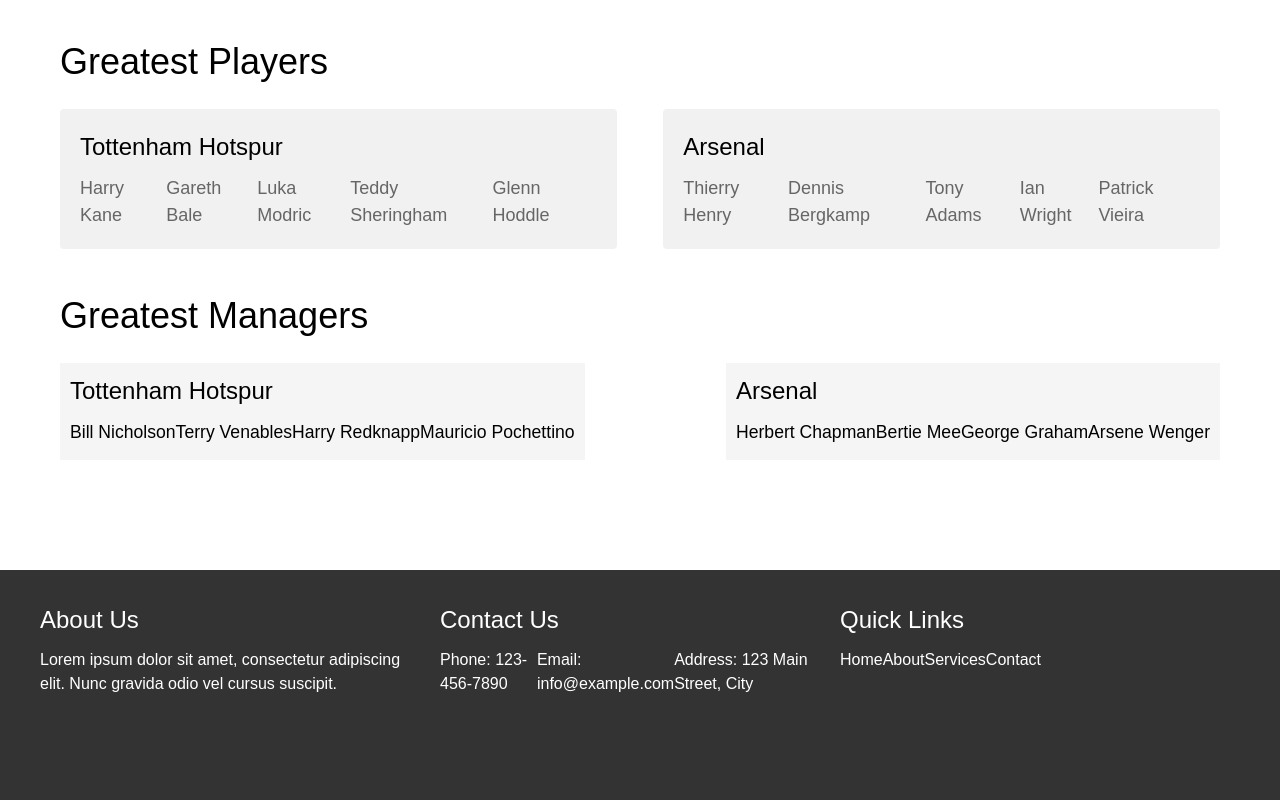
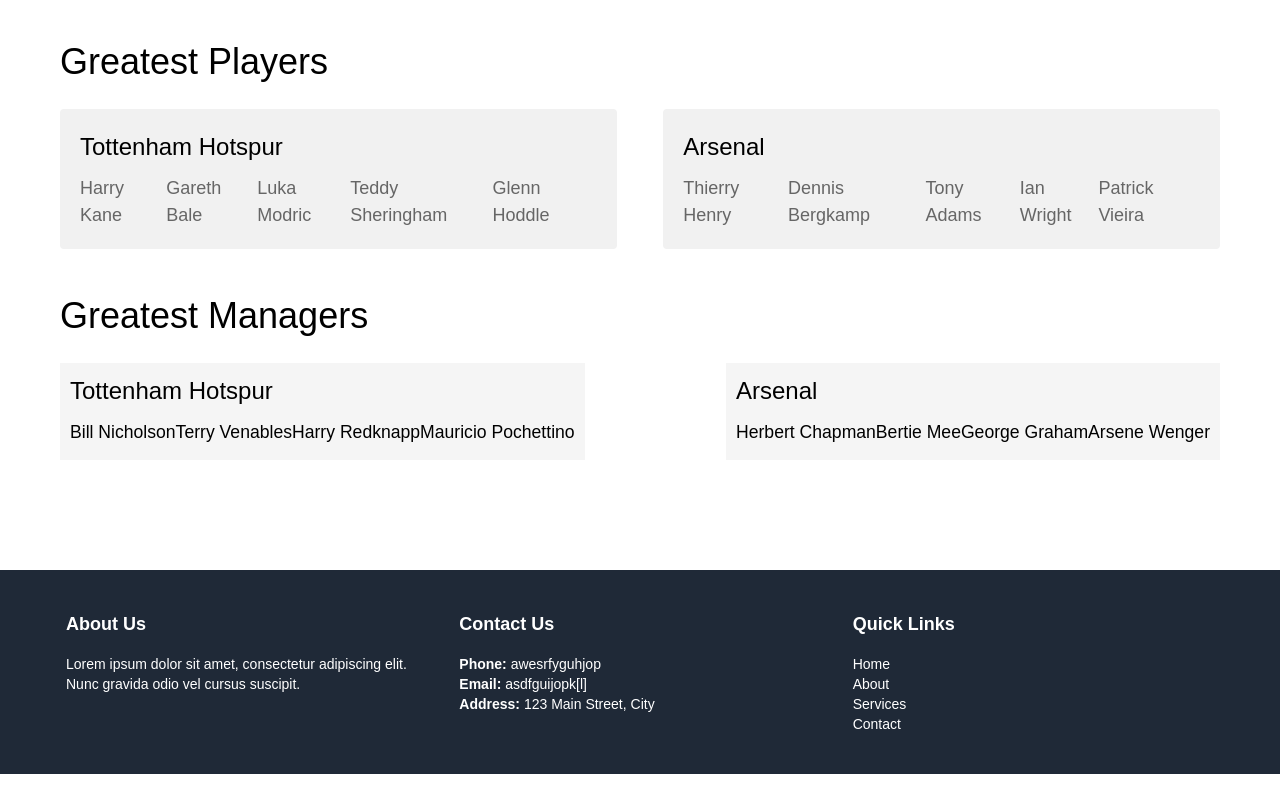
Before and after one commit to Eric-MK/front-endsclcertproject, a Vue app: page /home in a window 1280 px wide. Shown: the part 950-1750 px from the top of the page. After the commit the page ends 1724 px from the top, so only its background shows below. Built offline with nearby package versions, Linux system fonts and the light colour scheme.

Commit message:
modified

```diff
--- a/src/views/Footer.vue
+++ b/src/views/Footer.vue
@@ -1,88 +1,54 @@
 <template>
-    <footer class="footer">
-      <div class="footer-container">
-        <div class="footer-section">
-          <h4>About Us</h4>
-          <p>Lorem ipsum dolor sit amet, consectetur adipiscing elit. Nunc gravida odio vel cursus suscipit.</p>
-          <div class="social-icons">
-            <a href="#"><i class="fab fa-facebook"></i></a>
-            <a href="#"><i class="fab fa-twitter"></i></a>
-            <a href="#"><i class="fab fa-instagram"></i></a>
+  <footer class="bg-gray-800 text-white py-10">
+    <div class="container mx-auto px-4">
+      <div class="grid grid-cols-1 md:grid-cols-3 gap-8">
+        <div>
+          <h4 class="text-lg font-bold mb-4">About Us</h4>
+          <p class="text-sm">Lorem ipsum dolor sit amet, consectetur adipiscing elit. Nunc gravida odio vel cursus suscipit.</p>
+          <div class="social-icons mt-4">
+            <a href="#" class="mr-2"><i class="fab fa-facebook text-white"></i></a>
+            <a href="#" class="mr-2"><i class="fab fa-twitter text-white"></i></a>
+            <a href="#" class="mr-2"><i class="fab fa-instagram text-white"></i></a>
           </div>
         </div>
-        <div class="footer-section">
-          <h4>Contact Us</h4>
-          <ul>
-            <li>Phone: 123-456-7890</li>
-            <li>Email: info@example.com</li>
-            <li>Address: 123 Main Street, City</li>
+        <div>
+          <h4 class="text-lg font-bold mb-4">Contact Us</h4>
+          <ul class="contacts text-sm">
+            <li><strong>Phone:</strong> awesrfyguhjop</li>
+            <li><strong>Email:</strong> asdfguijopk[l]</li>
+            <li><strong>Address:</strong> 123 Main Street, City</li>
           </ul>
         </div>
-        <div class="footer-section">
-          <h4>Quick Links</h4>
-          <ul>
-            <li><a href="#">Home</a></li>
-            <li><a href="#">About</a></li>
-            <li><a href="#">Services</a></li>
-            <li><a href="#">Contact</a></li>
+        <div>
+          <h4 class="text-lg font-bold mb-4">Quick Links</h4>
+          <ul class="quick text-sm">
+            <li><a href="#" class="text-white">Home</a></li>
+            <li><a href="#" class="text-white">About</a></li>
+            <li><a href="#" class="text-white">Services</a></li>
+            <li><a href="#" class="text-white">Contact</a></li>
           </ul>
         </div>
       </div>
-    </footer>
-  </template>
+    </div>
+  </footer>
+</template>
 
-  <style>
-  .footer {
-    background-color: #333333;
-    color: #FFFFFF;
-    padding: 2rem 0;
-  }
 
-  .footer-container {
-    display: flex;
-    flex-wrap: wrap;
-    justify-content: space-between;
-    max-width: 1200px;
-    margin: 0 auto;
-  }
+<style>
 
-  .footer-section {
-    flex: 0 0 30%;
-    margin-bottom: 2rem;
-  }
+.contacts{
 
-  .footer-section h4 {
-    font-size: 1.5rem;
-    margin-bottom: 1rem;
-  }
+display: block;
 
-  .footer-section p {
-    margin-bottom: 1rem;
-  }
+}
 
-  .footer-section ul {
-    margin: 0;
-    padding: 0;
-    list-style: none;
-  }
+.quick{
+  display: block;
 
-  .footer-section ul li {
-    margin-bottom: 0.5rem;
-  }
+}
 
-  .social-icons a {
-    display: inline-block;
-    margin-right: 1rem;
-    color: #FFFFFF;
-    font-size: 1.5rem;
-  }
+</style>
 
-  .social-icons a:hover {
-    color: #CCE7FF;
-  }
-
-  /* Add font-awesome CDN link to your index.html file */
-  </style>
 
   <script>
   export default {
--- a/src/views/HomeView.vue
+++ b/src/views/HomeView.vue
@@ -119,10 +119,11 @@
   max-width: 1200px;
   margin: 0 auto;
   padding: 50px 20px;
+  background-color: ;
 }
 
 .banner {
-  background-image: url('../assets/banner.jpg');
+  background-image: url('/home2.jpg');
   background-size: cover;
   background-position: center;
   height: 500px;
@@ -130,7 +131,7 @@
   flex-direction: column;
   justify-content: center;
   align-items: center;
-  color: #0c0505;
+  color: #e2c3c3;
   text-align: center;
 }
 
--- a/src/views/ProfileView.vue
+++ b/src/views/ProfileView.vue
@@ -59,7 +59,6 @@
             id="password"
             type="password"
             placeholder="Enter your new password"
-            required
           />
           <p v-if="errors.password" class="text-red-500 text-xs italic">
             {{ errors.password[0] }}
@@ -77,7 +76,6 @@
             id="password_confirmation"
             type="password"
             placeholder="Confirm your new password"
-            required
           />
           <p v-if="errors.password_confirmation" class="text-red-500 text-xs italic">
             {{ errors.password_confirmation[0] }}
```
